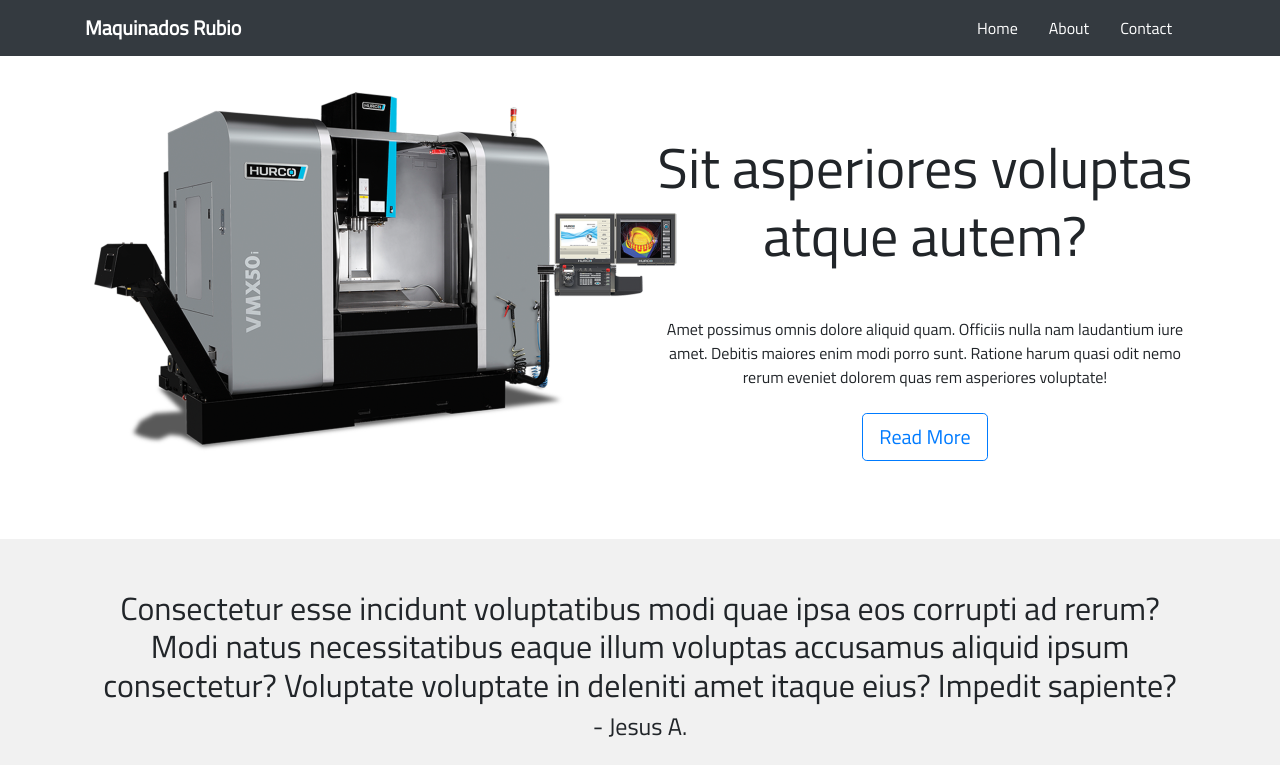
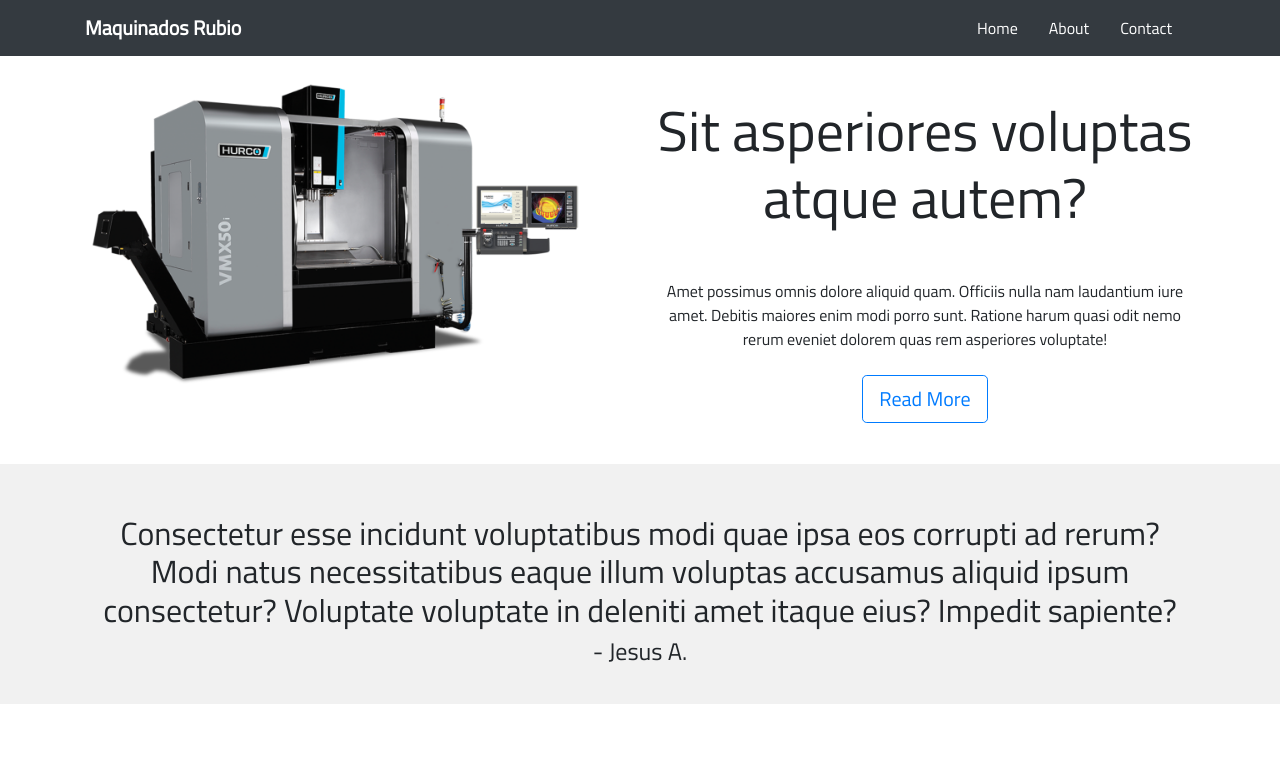
Before and after one commit to RobotF1/Rubio, a plain HTML site: page index.html in a window 1280 px wide. Shown: the top 765 px of the page. Drawn offline with nearby package versions, Linux system fonts and the light colour scheme.

Commit message:
Update index.html

```diff
--- a/index.html
+++ b/index.html
@@ -37,7 +37,7 @@
             <div class="row">
                 <div class="col-md-6 ">
                     <div class="header-content-left mr-25">
-                        <img src="img/maquina1.png" style="width: 600px;">
+                        <img src="img/maquina1.png" style="width: 500px;">
                     </div>
                 </div>
                 <div class="col-md-6 text-center justify-contente-center align-self-center">
```
